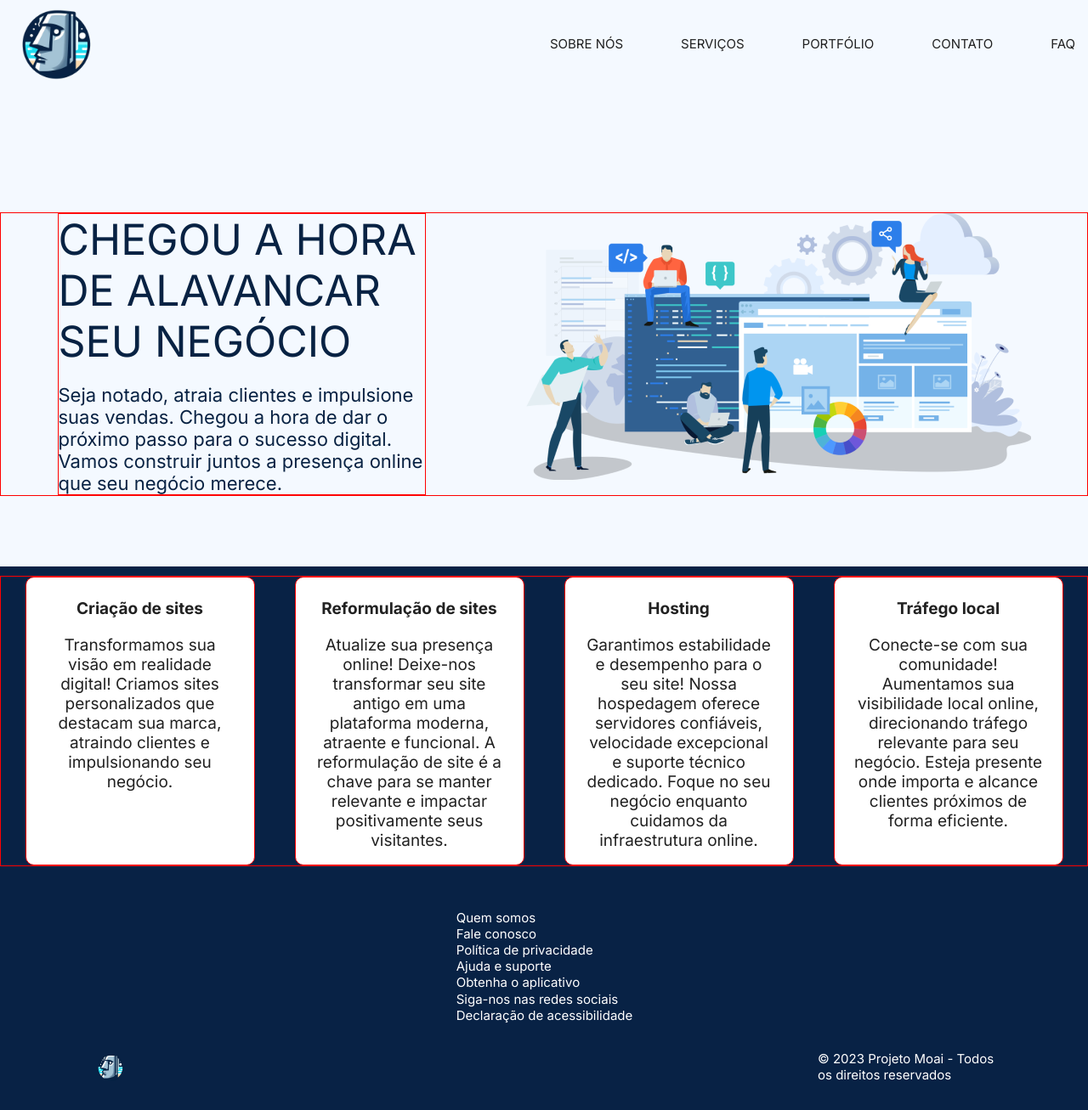
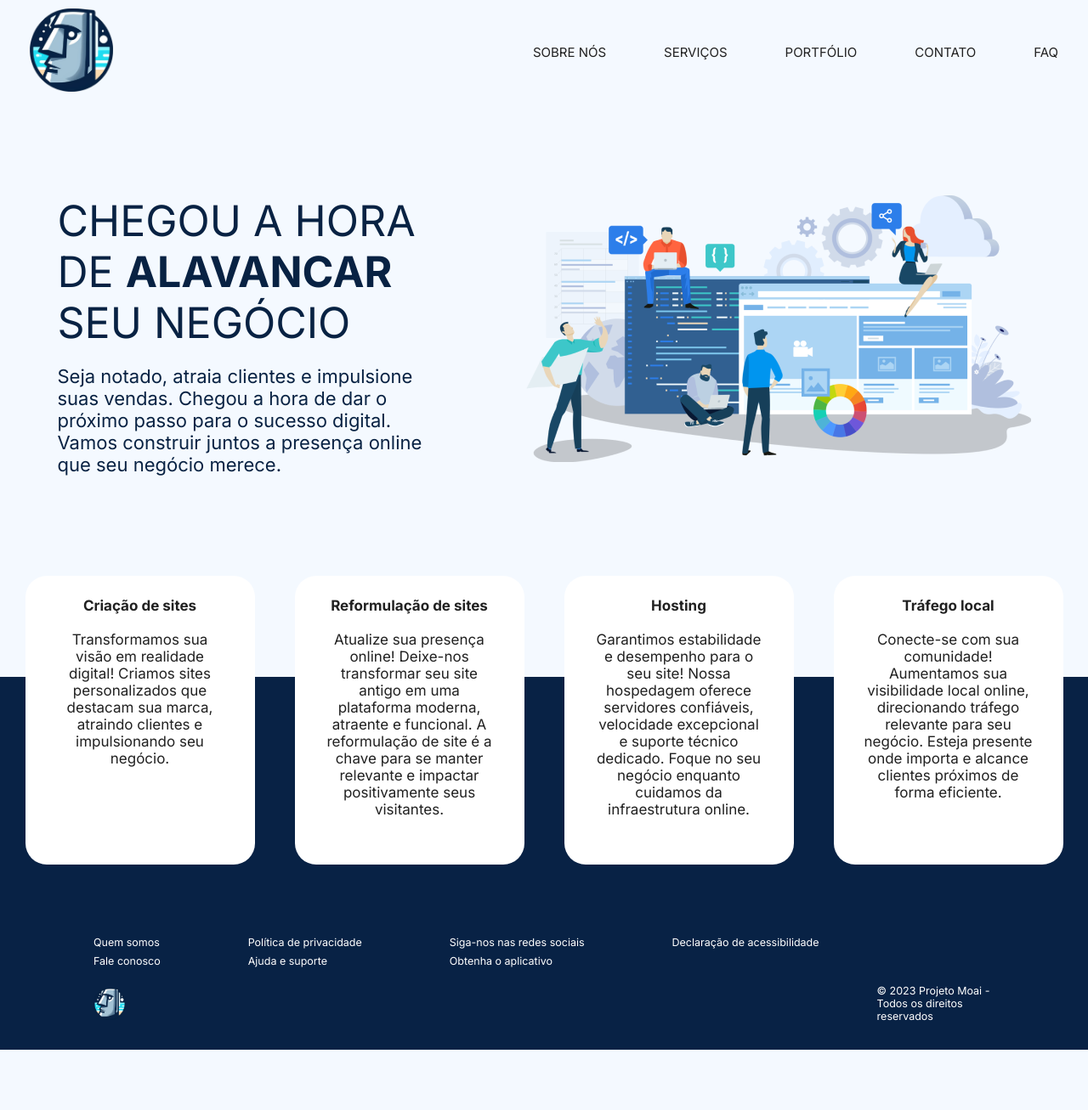
Before and after one commit to Project-Moai/project-moai, a Django app: page / in a window 1280 px wide. Shown: the whole page at 85% size. After the commit the page ends 1236 px from the top, so only its background shows below. Run offline with Django 4.2, Linux system fonts and the light colour scheme.

Commit message:
finishing index css

```diff
--- a/home/static/home/styles/footer.css
+++ b/home/static/home/styles/footer.css
@@ -7,32 +7,38 @@
 .footer-container a, p {
     text-decoration: none;
     color: #FFF;
-    font-size: 15px;
+    font-size: 12.5px;
     font-weight: 400;
 }
 
 .footer-items {
     display: flex;
     flex-direction: column;
-    justify-content: space-between;
     align-items: center;
-    width: 100%;
-    max-width: 1440px;
     padding: 33px 109px 32px 110px;
-    gap: 32px;
+    gap: 20px;
 }
 
 .footer-links {
     display: flex;
-    justify-content: space-between;
-    margin-top: 18px;
+    justify-content: flex-start;
+    margin-top: 51px;
+    width: 100%;
+    gap: 103px;
+}
+
+.links-column {
+    display: flex;
+    flex-direction: column;
+    gap: 7px;
 }
 
 .footer-logo {
     display: flex;
     justify-content: center;
     align-items: center;
-    gap: 814px;
+    width: 100%;
+    gap: 884px;
 }
 
 .footer-items img {
--- a/home/static/home/styles/head.css
+++ b/home/static/home/styles/head.css
@@ -6,7 +6,7 @@
 
 body {
     font-family: 'Inter', sans-serif;
-    background: linear-gradient(#F4F9FF, 0, #F4F9FF 51%, #082245, 51%, #082245 100%) ;
+    background: linear-gradient(#F4F9FF, 0, #F4F9FF 64.5%, #082245, 64.5%, #082245 100%) ;
     display: flex;
     flex-direction: column;
 }
--- a/home/static/home/styles/header.css
+++ b/home/static/home/styles/header.css
@@ -2,6 +2,7 @@
 .main-header-container {
     display: flex;
     justify-content: center;
+    margin-top: 10px;
 }
 
 .header-items {
@@ -9,7 +10,7 @@
     justify-content: space-between;
     align-items: center;
     width: 100%;
-    max-width: 1250px;
+    max-width: 1210px;
 }
 
 .header-items img {
--- a/home/static/home/styles/home.css
+++ b/home/static/home/styles/home.css
@@ -2,9 +2,8 @@
 .main-container {
     display: flex;
     justify-content: center;
-    margin-top: 148px;
-    margin-bottom: 94px;
-    border: red 1px solid;
+    margin-top: 118px;
+    margin-bottom: 118px;
     gap: 118px;
 }
 
@@ -14,7 +13,6 @@
     justify-content: center;
     align-items: center;
     max-width: 433px;
-    border: red 1px solid;
 }
 
 .main-text-content h1 {
@@ -39,7 +37,6 @@
 .columns {
     display: flex;
     justify-content: center;
-    border: red 1px solid;
     gap: 47px;
 }
 
@@ -47,20 +44,19 @@
     display: flex;
     flex-direction: column;
     background-color: #FFFFFF;
-    padding: 25px 22px 94px 22px;
+    padding: 25px 36px 94px 36px;
     width: 270px;
     height: 340px;
     gap: 20px;
     text-align: center;
-    border-radius: 10px;
-    border: red 1px solid;
+    border-radius: 25px;
 }
 
 .column h3 {
     color: #212121;
     text-align: center;
     font-family: Inter;
-    font-size: 19px;
+    font-size: 17px;
     font-style: normal;
     font-weight: 700;
     line-height: normal;
@@ -69,7 +65,7 @@
 .column p {
     color: #212121;
     font-family: Inter;
-    font-size: 19px;
+    font-size: 17px;
     font-style: normal;
     font-weight: 400;
     line-height: normal;
--- a/home/templates/home/pages/index.html
+++ b/home/templates/home/pages/index.html
@@ -16,7 +16,7 @@
   <main class="main-container">
     <section class="main-text-content">
       <div>
-        <h1 id="main-title">CHEGOU A HORA DE ALAVANCAR SEU NEGÓCIO</h1>
+        <h1 id="main-title">CHEGOU A HORA DE <b>ALAVANCAR</b> SEU NEGÓCIO</h1>
         <h2 id="main-subtitle">Seja notado, atraia clientes e impulsione suas vendas. Chegou a hora de dar o próximo passo para o sucesso digital. Vamos construir juntos a presença online que seu negócio merece.</h2>
       </div>
     </section>
--- a/home/templates/home/partials/_footer.html
+++ b/home/templates/home/partials/_footer.html
@@ -4,29 +4,33 @@
     <div class="footer-container">
         <div class="footer-items">
             <div class="footer-links">
-                <div class="footer-link">
+                <div class="links-column">
                     <a href="/about">
                         <p>Quem somos</p>
                     </a>
                     <a href="/contact">
                         <p>Fale conosco</p>
                     </a>
+                </div>
+                <div class="links-column">
                     <a href="/privacity">
                         <p>Política de privacidade</p>
                     </a>
                     <a href="/support">
                         <p>Ajuda e suporte</p>
                     </a>
+                </div>
+                <div class="links-column">
+                    <a href="/social-media">
+                        <span>Siga-nos nas redes sociais</p>
+                    </a>
                     <a href="/app">
                         <p>Obtenha o aplicativo</p>
                     </a>
-                    <a href="/social-media">
-                        <span>Siga-nos nas redes sociais</p>
-                    </a>
+                </div>
                     <a href="/acessibility">
                         <p>Declaração de acessibilidade</p>
                     </a>
-                </div>
             </div>
             <div class="footer-logo">
                     <img src="{% static 'home/images/logo-moai.png' %}" alt="Logo do Moai">
--- a/home/templates/home/partials/_head.html
+++ b/home/templates/home/partials/_head.html
@@ -6,7 +6,7 @@
   <meta name="viewport" content="width=device-width, initial-scale=1.0">
 
   <!-- Título -->
-  <title>Home - Moai</title>
+  <title>Moai</title>
 
   <!-- CSS ** Essa organização é provisória, não sei se é legal separar, mas separei por enquanto por questões de organização -->
   <link rel="stylesheet" href="{% static 'home/styles/head.css' %}">
```
Also changed, not shown: home/static/home/images/logo-moai.png.
